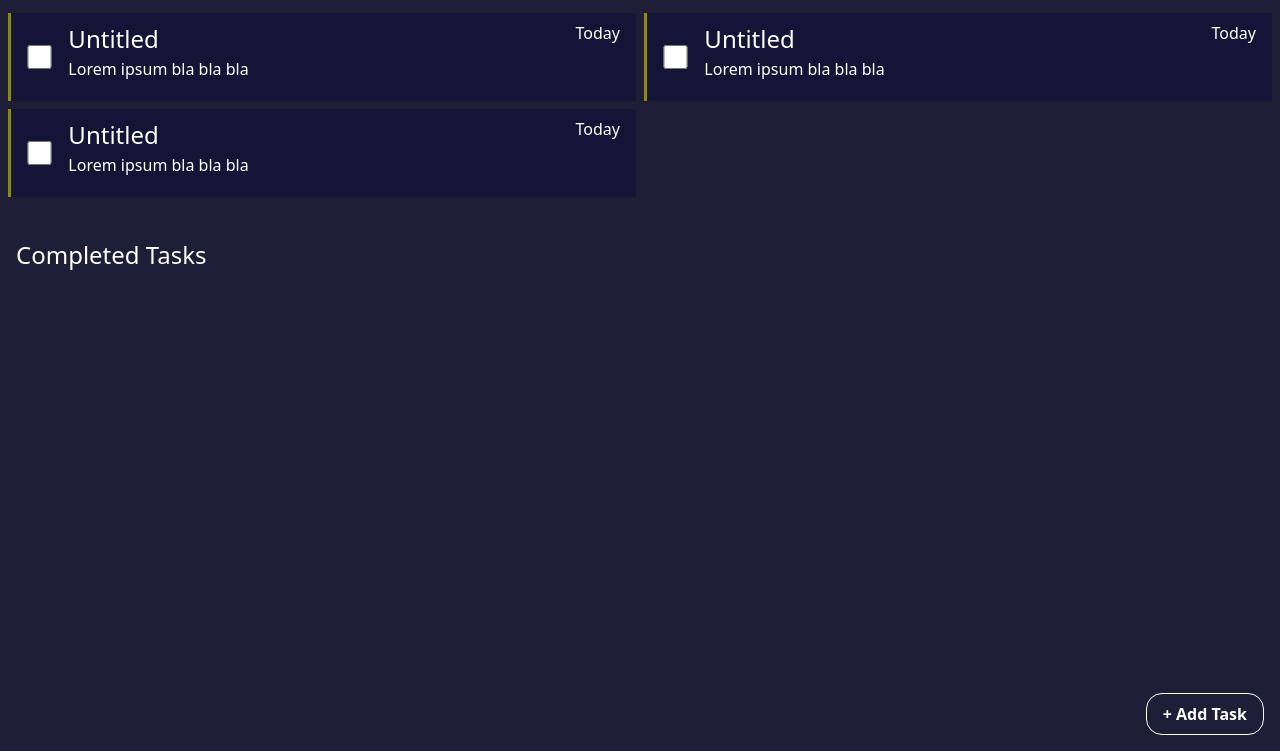
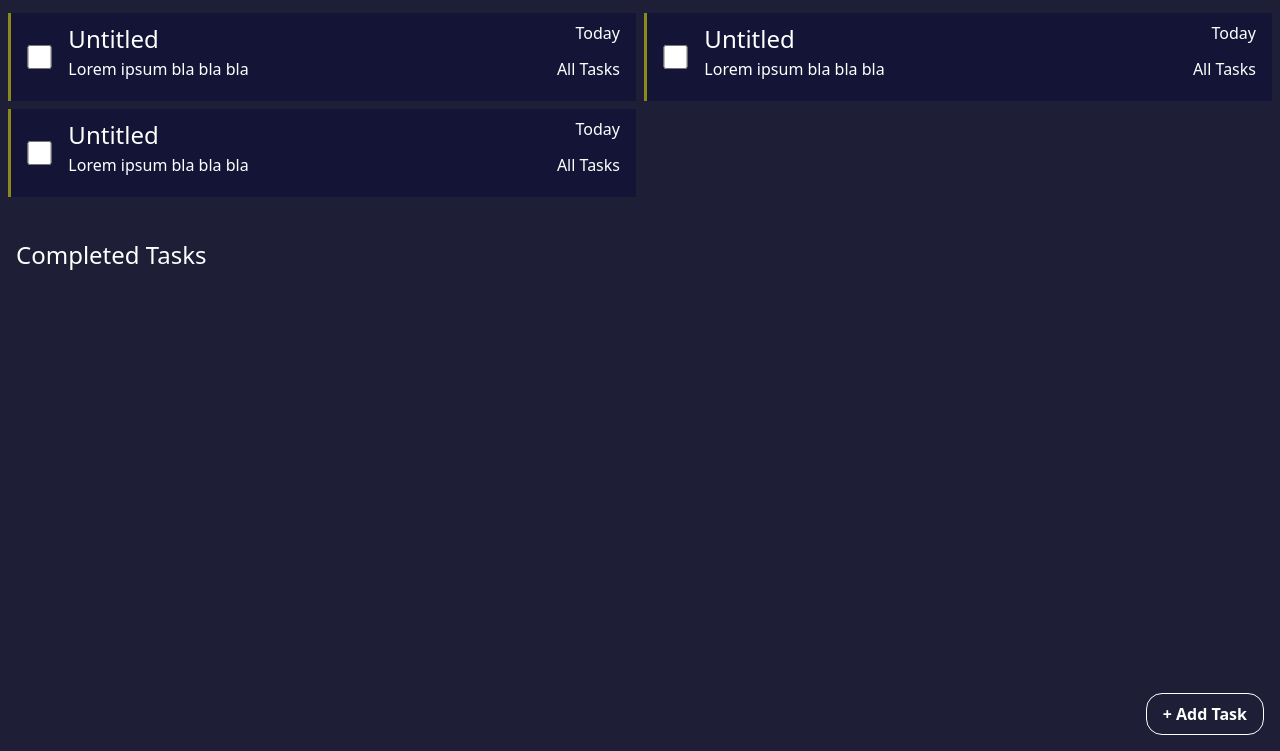
Before and after one commit to Pandemolyum/odin-todo-list, a website built with webpack: page src/template.html in a window 1280 px wide. Shown: the part 49-800 px from the top of the page. Built offline with nearby package versions, Linux system fonts and the light colour scheme.

Commit message:
Display project name on All Tasks tab cards

```diff
--- a/src/objects.js
+++ b/src/objects.js
@@ -106,7 +106,6 @@
             // Need to separate some of these into smaller functions
             taskTitle.textContent = task.title;
             taskCheck.type = "checkbox";
-            taskDate.style.justifySelf = "right";
             if (isToday(task.dueDate)) {
                 taskDate.textContent = "Today";
             } else if (isTomorrow(task.dueDate)) {
@@ -128,6 +127,11 @@
             taskDiv.appendChild(taskTitle);
             taskDiv.appendChild(taskDate);
             taskDiv.appendChild(taskDesc);
+            if (projectName === "All Tasks") {
+                const taskProjName = document.createElement("span");
+                taskProjName.textContent = task.projectName;
+                taskDiv.appendChild(taskProjName);
+            }
             taskDiv.setAttribute("uuid", task.uuid);
 
             if (!task.isCompleted) {
--- a/src/style.css
+++ b/src/style.css
@@ -100,6 +100,10 @@
 
 .high {
     border-left: 3px solid rgba(255, 0, 0, 0.5);
+}
+
+div > span {
+    justify-self: right;
 }
 
 h1, h2 {
```
